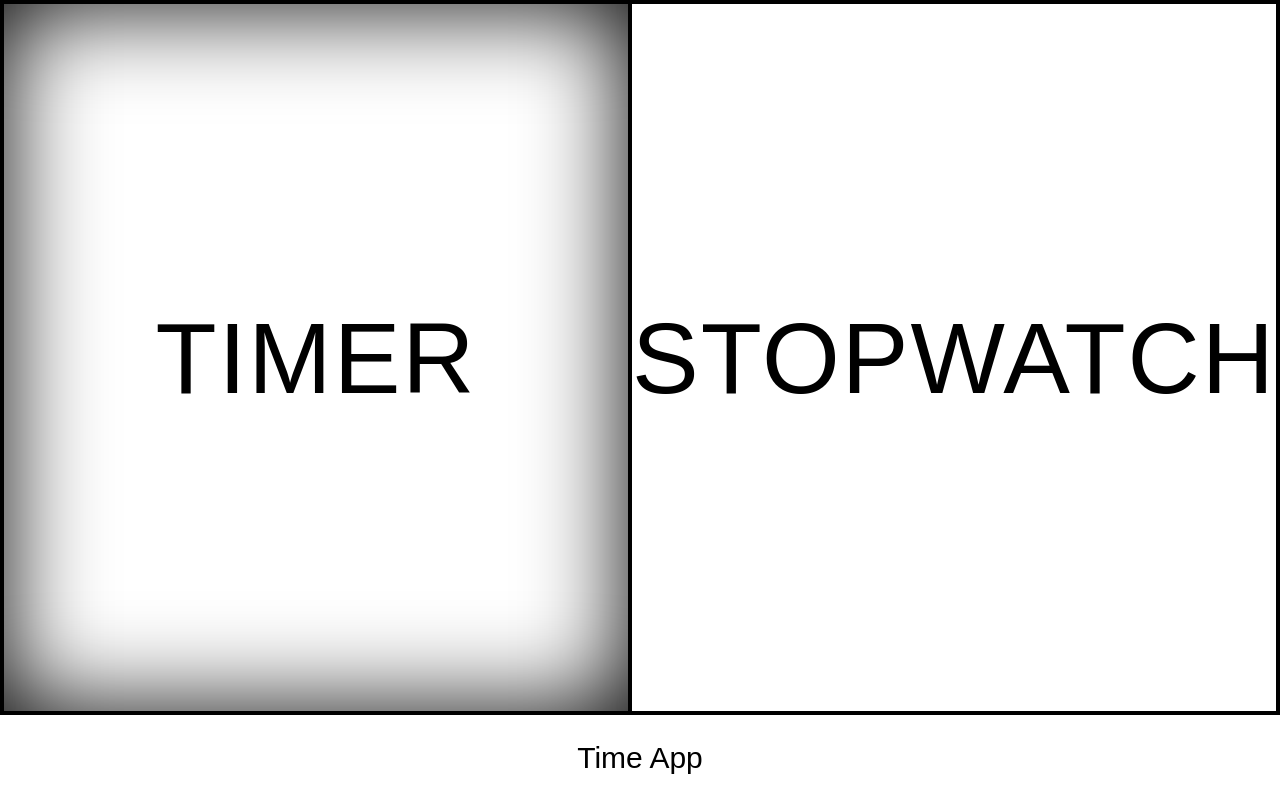
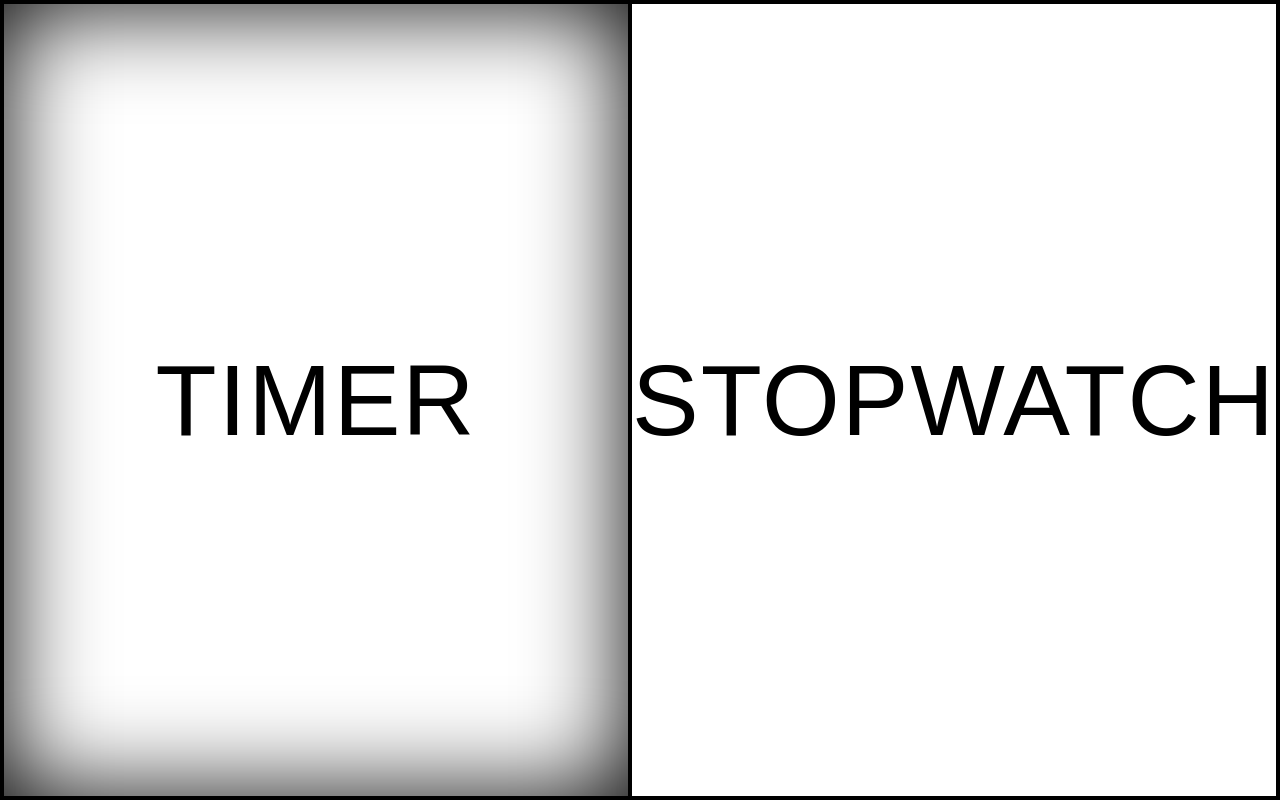
Before and after one commit to SEPOTOM/time-app, a React (Vite) app: page / in a window 1280 px wide. Built offline with nearby package versions, Linux system fonts and the light colour scheme.

Commit message:
feat: remove header and footer from HomePage component

```diff
--- a/src/pages/HomePage/HomePage.tsx
+++ b/src/pages/HomePage/HomePage.tsx
@@ -2,21 +2,16 @@ import './index.css';
 
 import { Link } from 'react-router-dom';
 
-import { Footer } from '../../components';
-
 const HomePage = () => {
   return (
-    <div className="homepage">
-      <header className="homepage__header">
+    <main className="homepage">
       <Link className="homepage__button" to="/timer">
         TIMER
       </Link>
       <Link className="homepage__button" to="/stopwatch">
         STOPWATCH
       </Link>
-      </header>
-      <Footer />
-    </div>
+    </main>
   );
 };
 
--- a/src/pages/HomePage/index.css
+++ b/src/pages/HomePage/index.css
@@ -1,16 +1,10 @@
 .homepage {
-  display: flex;
-  flex-direction: column;
-  height: 100%;
-
-  font-family: Arial, 'Helvetica Neue', Helvetica, sans-serif;
-}
-
-.homepage__header {
   flex: 1 1 auto;
   display: flex;
   justify-content: center;
   padding: 0 2px;
+
+  font-family: Arial, 'Helvetica Neue', Helvetica, sans-serif;
 }
 
 .homepage__button {
```
Lines whose indentation alone changed are shown as unchanged.
